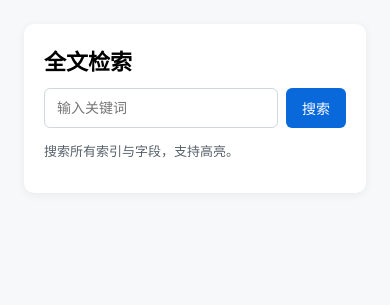
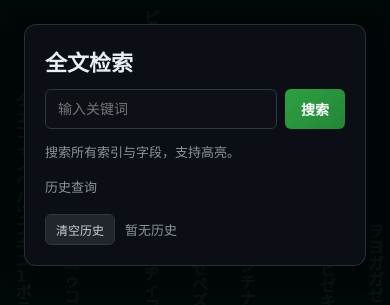
Before and after one commit to NNanfeng/search, a Flask app: page / in a window 390 px wide. Shown: the top 305 px of the page. Run offline with Flask 3, Linux system fonts and the light colour scheme.

Commit message:
Update templates/index.html

```diff
--- a/templates/index.html
+++ b/templates/index.html
@@ -5,34 +5,110 @@
   <meta name="viewport" content="width=device-width,initial-scale=1" />
   <title>全文检索</title>
   <style>
-    body { font-family: -apple-system, BlinkMacSystemFont, "Segoe UI", Roboto, "Helvetica Neue", Arial, "Noto Sans", "Liberation Sans", sans-serif; margin: 0; padding: 24px; background: #f6f8fa; }
-    .container { max-width: 1100px; margin: 0 auto; }
-    .card { background: #fff; border-radius: 10px; padding: 20px; box-shadow: 0 2px 10px rgba(0,0,0,.06); }
+    :root {
+      color-scheme: dark;
+    }
+    * { box-sizing: border-box; }
+    body {
+      font-family: -apple-system, BlinkMacSystemFont, "Segoe UI", Roboto, "Helvetica Neue", Arial, "Noto Sans", "Liberation Sans", sans-serif;
+      margin: 0;
+      padding: 24px;
+      background: #0b0f14;
+      color: #e6edf3;
+      min-height: 100vh;
+      overflow-x: hidden;
+    }
+    #matrix {
+      position: fixed;
+      inset: 0;
+      z-index: 0;
+      background: #0b0f14;
+    }
+    .container { max-width: 1100px; margin: 0 auto; position: relative; z-index: 1; }
+    .card {
+      background: rgba(13, 17, 23, 0.88);
+      border-radius: 12px;
+      padding: 20px;
+      border: 1px solid rgba(48, 54, 61, 0.8);
+      box-shadow: 0 6px 20px rgba(0,0,0,.35);
+      backdrop-filter: blur(6px);
+    }
     .title { font-size: 22px; margin: 0 0 12px; }
-    .search { display: flex; gap: 8px; }
-    .search input[type="text"] { flex: 1; padding: 10px 12px; border: 1px solid #d0d7de; border-radius: 6px; font-size: 14px; }
-    .search button { padding: 10px 16px; border: 0; border-radius: 6px; background: #0969da; color: #fff; cursor: pointer; font-size: 14px; }
-    .muted { color: #57606a; font-size: 13px; }
-    .result { margin-top: 16px; padding: 14px; border: 1px solid #d0d7de; border-radius: 8px; background: #fff; }
-    .result-header { display: flex; flex-wrap: wrap; gap: 10px; font-size: 13px; color: #57606a; }
-    .result pre { background: #f6f8fa; padding: 12px; border-radius: 6px; overflow-x: auto; }
-    mark { background: #ffe58f; padding: 0 2px; }
+    .search { display: flex; gap: 8px; flex-wrap: wrap; }
+    .search input[type="text"] {
+      flex: 1;
+      min-width: 220px;
+      padding: 10px 12px;
+      border: 1px solid #30363d;
+      border-radius: 6px;
+      font-size: 14px;
+      background: #0d1117;
+      color: #c9d1d9;
+    }
+    .search button {
+      padding: 10px 16px;
+      border: 0;
+      border-radius: 6px;
+      background: linear-gradient(135deg, #2ea043, #238636);
+      color: #fff;
+      cursor: pointer;
+      font-size: 14px;
+      font-weight: 600;
+    }
+    .muted { color: #8b949e; font-size: 13px; }
+    .result { margin-top: 16px; padding: 14px; border: 1px solid #30363d; border-radius: 8px; background: #0d1117; }
+    .result-header { display: flex; flex-wrap: wrap; gap: 12px; font-size: 13px; color: #8b949e; }
+    .result pre { background: #010409; padding: 12px; border-radius: 6px; overflow-x: auto; color: #c9d1d9; }
+    mark { background: #39d353; color: #0b0f14; padding: 0 2px; border-radius: 2px; }
     .pagination { display: flex; gap: 10px; margin-top: 16px; align-items: center; }
-    .pagination a { text-decoration: none; color: #0969da; }
-    .error { color: #d1242f; }
+    .pagination a { text-decoration: none; color: #58a6ff; }
+    .error { color: #ff7b72; }
+    .history { margin-top: 16px; }
+    .history-list { display: flex; gap: 8px; flex-wrap: wrap; margin-top: 8px; }
+    .history-item {
+      display: inline-flex;
+      align-items: center;
+      padding: 6px 10px;
+      border-radius: 999px;
+      border: 1px solid #30363d;
+      background: #0d1117;
+      color: #c9d1d9;
+      font-size: 12px;
+      cursor: pointer;
+    }
+    .history-actions { display: flex; gap: 10px; align-items: center; margin-top: 10px; }
+    .history-actions button {
+      background: #21262d;
+      color: #c9d1d9;
+      border: 1px solid #30363d;
+      border-radius: 6px;
+      padding: 6px 10px;
+      cursor: pointer;
+      font-size: 12px;
+    }
   </style>
 </head>
 <body>
+  <canvas id="matrix"></canvas>
   <div class="container">
     <div class="card">
       <h1 class="title">全文检索</h1>
-      <form class="search" method="get" action="/">
-        <input type="text" name="q" placeholder="输入关键词" value="{{ q }}" />
+      <form class="search" method="get" action="/" id="search-form">
+        <input type="text" name="q" placeholder="输入关键词" value="{{ q }}" id="search-input" autocomplete="off" />
         <input type="hidden" name="page" value="1" />
         <input type="hidden" name="size" value="{{ size }}" />
         <button type="submit">搜索</button>
       </form>
       <p class="muted">搜索所有索引与字段，支持高亮。</p>
+
+      <div class="history">
+        <div class="muted">历史查询</div>
+        <div class="history-list" id="history-list"></div>
+        <div class="history-actions">
+          <button type="button" id="clear-history">清空历史</button>
+          <span class="muted" id="history-empty">暂无历史</span>
+        </div>
+      </div>
 
       {% if error %}
         <p class="error">错误：{{ error }}</p>
@@ -43,12 +119,13 @@
         {% for hit in results.hits.hits %}
           <div class="result">
             <div class="result-header">
-              <div>index: <strong>{{ hit._index }}</strong></div>
-              <div>id: <strong>{{ hit._id }}</strong></div>
-              <div>score: <strong>{{ hit._score }}</strong></div>
+              <div>数据来源: <strong>{{ hit._index }}</strong></div>
+              <div>ID: <strong>{{ hit._id }}</strong></div>
+              <div>相关度: <strong>{{ hit._score }}</strong></div>
+              <div>字段数: <strong>{{ hit._source|length }}</strong></div>
             </div>
             {% if hit.highlight %}
-              <div class="muted" style="margin-top:8px;">高亮：</div>
+              <div class="muted" style="margin-top:8px;">高亮摘要：</div>
               <ul>
                 {% for field, fragments in hit.highlight.items() %}
                   <li><strong>{{ field }}</strong>: {{ fragments|join(' ... ')|safe }}</li>
@@ -71,5 +148,102 @@
       {% endif %}
     </div>
   </div>
+  <script>
+    const STORAGE_KEY = "searchHistory";
+    const maxHistory = 10;
+    const historyList = document.getElementById("history-list");
+    const historyEmpty = document.getElementById("history-empty");
+    const searchInput = document.getElementById("search-input");
+    const searchForm = document.getElementById("search-form");
+    const clearBtn = document.getElementById("clear-history");
+
+    const readHistory = () => {
+      try {
+        return JSON.parse(localStorage.getItem(STORAGE_KEY)) || [];
+      } catch (err) {
+        return [];
+      }
+    };
+
+    const writeHistory = (items) => {
+      localStorage.setItem(STORAGE_KEY, JSON.stringify(items.slice(0, maxHistory)));
+    };
+
+    const renderHistory = () => {
+      const items = readHistory();
+      historyList.innerHTML = "";
+      if (!items.length) {
+        historyEmpty.style.display = "inline";
+        return;
+      }
+      historyEmpty.style.display = "none";
+      items.forEach((item) => {
+        const chip = document.createElement("button");
+        chip.type = "button";
+        chip.className = "history-item";
+        chip.textContent = item;
+        chip.addEventListener("click", () => {
+          searchInput.value = item;
+          searchForm.submit();
+        });
+        historyList.appendChild(chip);
+      });
+    };
+
+    const addHistory = (value) => {
+      const items = readHistory();
+      const next = [value, ...items.filter((item) => item !== value)];
+      writeHistory(next);
+      renderHistory();
+    };
+
+    searchForm.addEventListener("submit", () => {
+      const value = searchInput.value.trim();
+      if (value) {
+        addHistory(value);
+      }
+    });
+
+    clearBtn.addEventListener("click", () => {
+      localStorage.removeItem(STORAGE_KEY);
+      renderHistory();
+    });
+
+    renderHistory();
+
+    const canvas = document.getElementById("matrix");
+    const ctx = canvas.getContext("2d");
+    const fontSize = 16;
+    let columns = 0;
+    let drops = [];
+    const chars = "アァカサタナハマヤラワガザダバパイィキシチニヒミリギジヂビピウゥクスツヌフムユルグズヅブプエェケセテネヘメレゲゼデベペオォコソトノホモヨロヲゴゾドボポヴン0123456789";
+
+    const resize = () => {
+      canvas.width = window.innerWidth;
+      canvas.height = window.innerHeight;
+      columns = Math.floor(canvas.width / fontSize);
+      drops = Array.from({ length: columns }, () => Math.floor(Math.random() * canvas.height));
+    };
+
+    const draw = () => {
+      ctx.fillStyle = "rgba(11, 15, 20, 0.08)";
+      ctx.fillRect(0, 0, canvas.width, canvas.height);
+      ctx.fillStyle = "#2ea043";
+      ctx.font = `${fontSize}px monospace`;
+      drops.forEach((y, index) => {
+        const text = chars[Math.floor(Math.random() * chars.length)];
+        const x = index * fontSize;
+        ctx.fillText(text, x, y);
+        if (y > canvas.height && Math.random() > 0.975) {
+          drops[index] = 0;
+        }
+        drops[index] = y + fontSize;
+      });
+    };
+
+    resize();
+    window.addEventListener("resize", resize);
+    setInterval(draw, 50);
+  </script>
 </body>
 </html>
```
